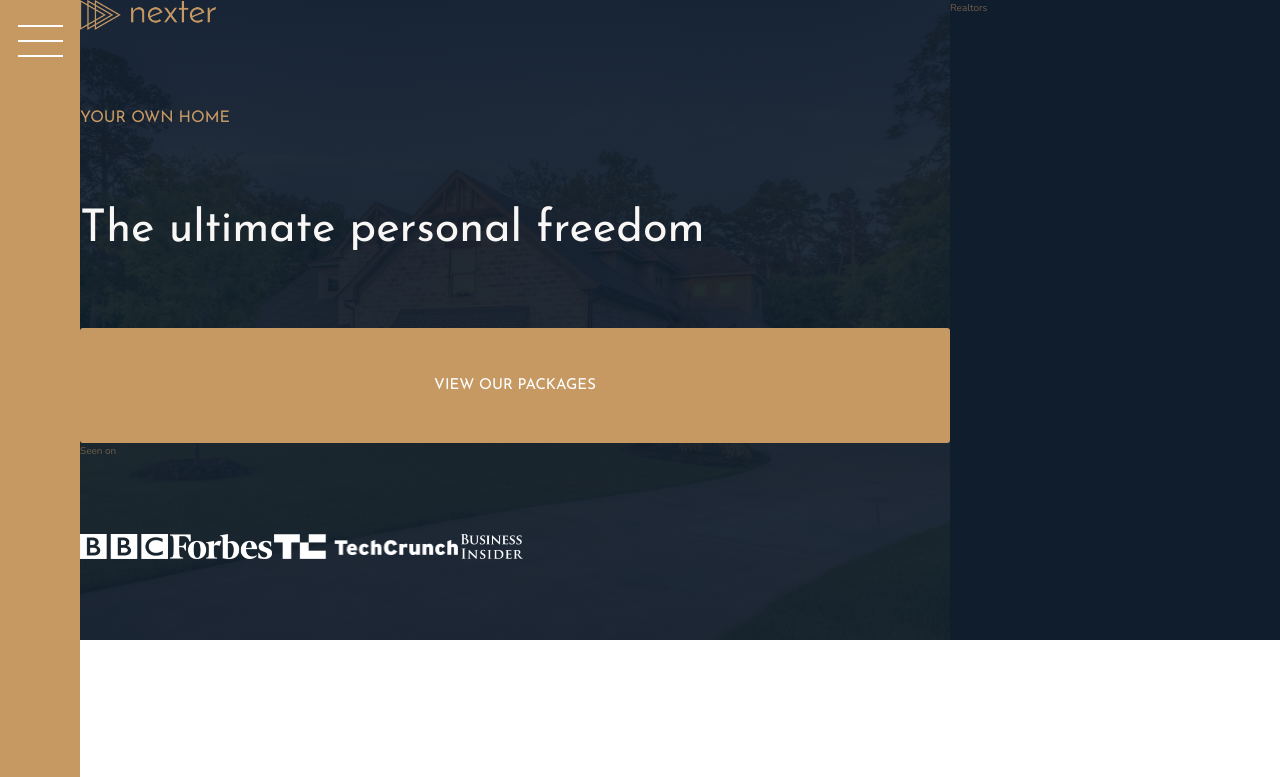
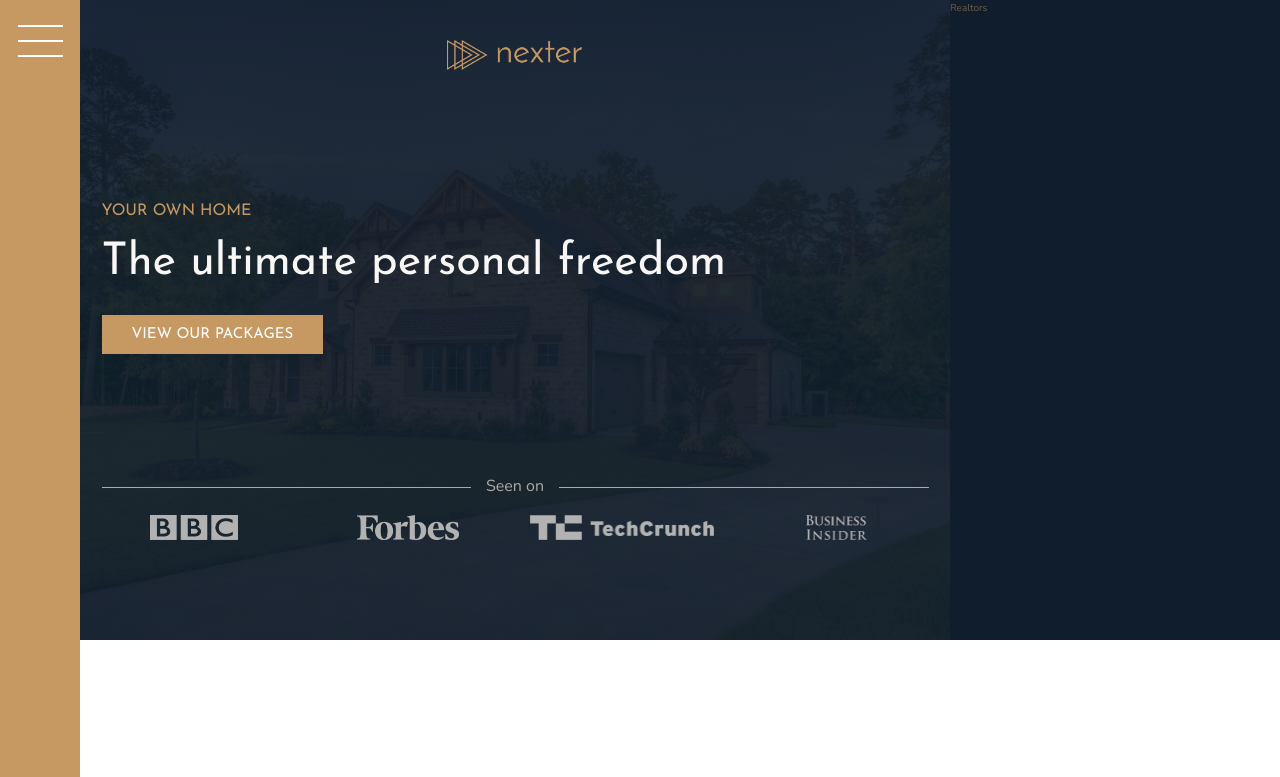
Before and after one commit to Michie1001/whistling-pine, a website: page index.html in a window 1280 px wide. Shown: the top 777 px of the page. Drawn offline with nearby package versions, Linux system fonts and the light colour scheme.

Commit message:
finsihed header

```diff
--- a/index.html
+++ b/index.html
@@ -20,7 +20,7 @@
             <img src="img/logo.png" alt="Logo" class="header__logo">
             <h3 class="heading-4">Your own home</h3>
             <h1 class="heading-1">The ultimate personal freedom</h1>
-            <button class="button">View our packages</button>
+            <button class="button header__button">View our packages</button>
 
             <div class="header__seenon-text">Seen on</div>
             <div class="header__seenon-logos">
--- a/sass/_header.scss
+++ b/sass/_header.scss
@@ -6,19 +6,50 @@
 						url(../img/hero.jpeg);
 	background-size: cover;
 	background-position: center;
+	padding: 10rem;
+	padding-top: 4rem;
 
 	display: grid;
+	grid-template-rows: 1fr min-content 6rem 1fr;
+	grid-template-columns: max-content;
+	grid-row-gap: 1.5rem;
+	justify-content: center;
 
 	&__logo{
 		height: 3rem;
+		justify-self: center;
+	}
+
+	&__button{
+		align-self: start;
+		justify-self: start;
+		border-radius: 0;
 	}
 	&__seenon-text{
+		display: grid;
+		grid-template-columns: 1fr max-content 1fr;
+		grid-column-gap: 1.5rem;
+		align-items: center;
 
+		font-size: 1.6rem;
+		color: $color-grey-light-2;
+
+		&::before,
+		&::after {
+			content: "";
+			height: 1px;
+			display: block;
+			background-color: currentColor;
+		}
 	}
 	&__seenon-logos{
-
+		display: grid;
+		grid-template-columns: repeat(4, 1fr);
+		grid-gap: 3rem;
+		justify-items: center;
 		img{
 			height: 2.5rem;
+			filter: brightness(70%);
 		}
 	}
 }
```
Also changed, not shown: css/style.css.
